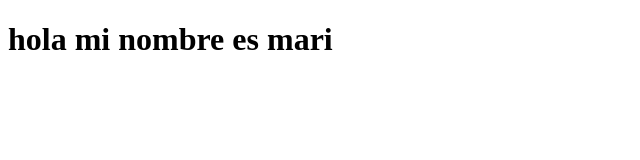
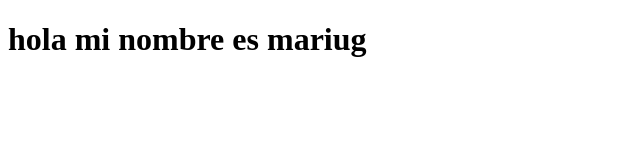
Before and after one commit to mariana-1004/Ramas, a plain HTML site: page index.html in a window 1280 px wide. Shown: the full height of the page, 0-640 px from the left. Drawn offline with Linux system fonts and the light colour scheme.

```diff
--- a/index.html
+++ b/index.html
@@ -1,4 +1,4 @@
 <!DOCTYPE html>
 <html>
-    <h1> hola mi nombre es mari </h1>
+    <h1> hola mi nombre es mariug </h1>
 </html>
```
